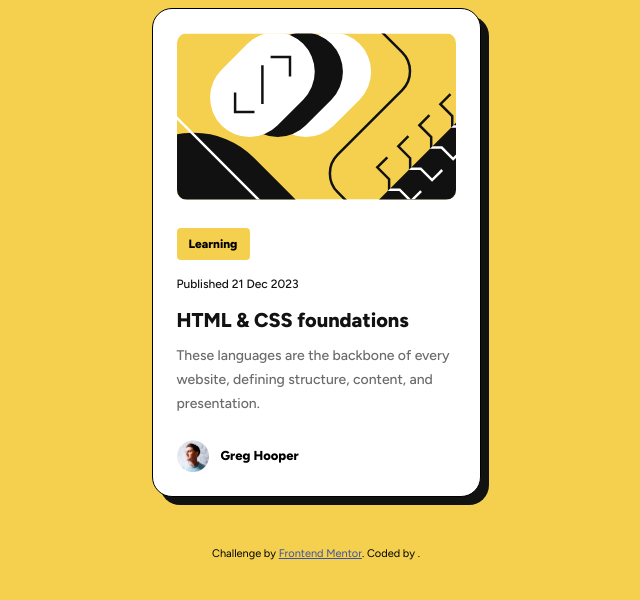
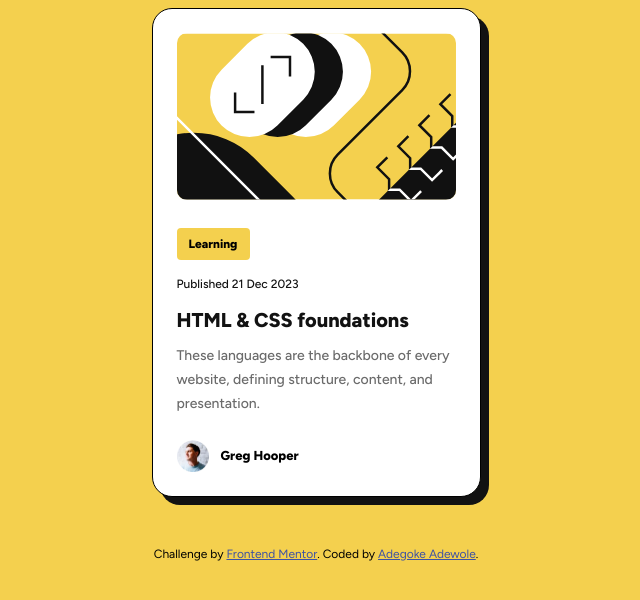
Before and after one commit to Adewoleadegoke/blog-preview-card, a plain HTML site: page index.html in a window 1280 px wide. Shown: the whole page, without its empty margins (324-964 px from the left). Drawn offline with Linux system fonts and the light colour scheme.

Commit message:
Add files via upload

```diff
--- a/index.html
+++ b/index.html
@@ -13,7 +13,7 @@
 
   <!-- Feel free to remove these styles or customise in your own stylesheet 👍 -->
   <style>
-    .attribution { font-size: 11px; text-align: center; }
+    .attribution { font-size: 12px; text-align: center; }
     .attribution a { color: hsl(228, 45%, 44%); }
   </style>
 </head>
@@ -35,7 +35,7 @@
   </div>
   <div class="attribution">
     Challenge by <a href="https://www.frontendmentor.io?ref=challenge" target="_blank">Frontend Mentor</a>.
-    Coded by <a href="#"></a>.
+    Coded by <a href="https://www.frontendmentor.io/profile/Adewoleadegoke">Adegoke Adewole</a>.
   </div>
 </body>
 </html>
```
Also changed, not shown: 1 other file.
